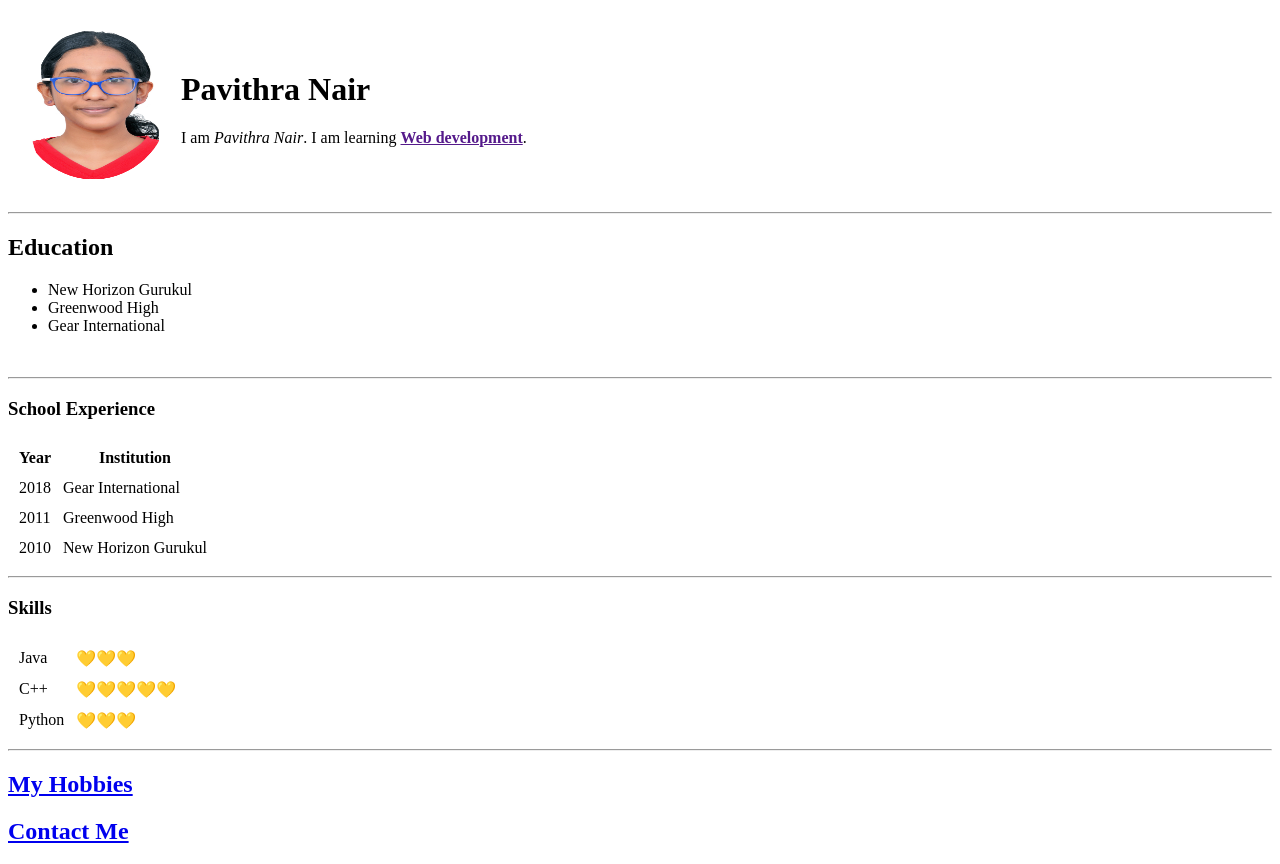
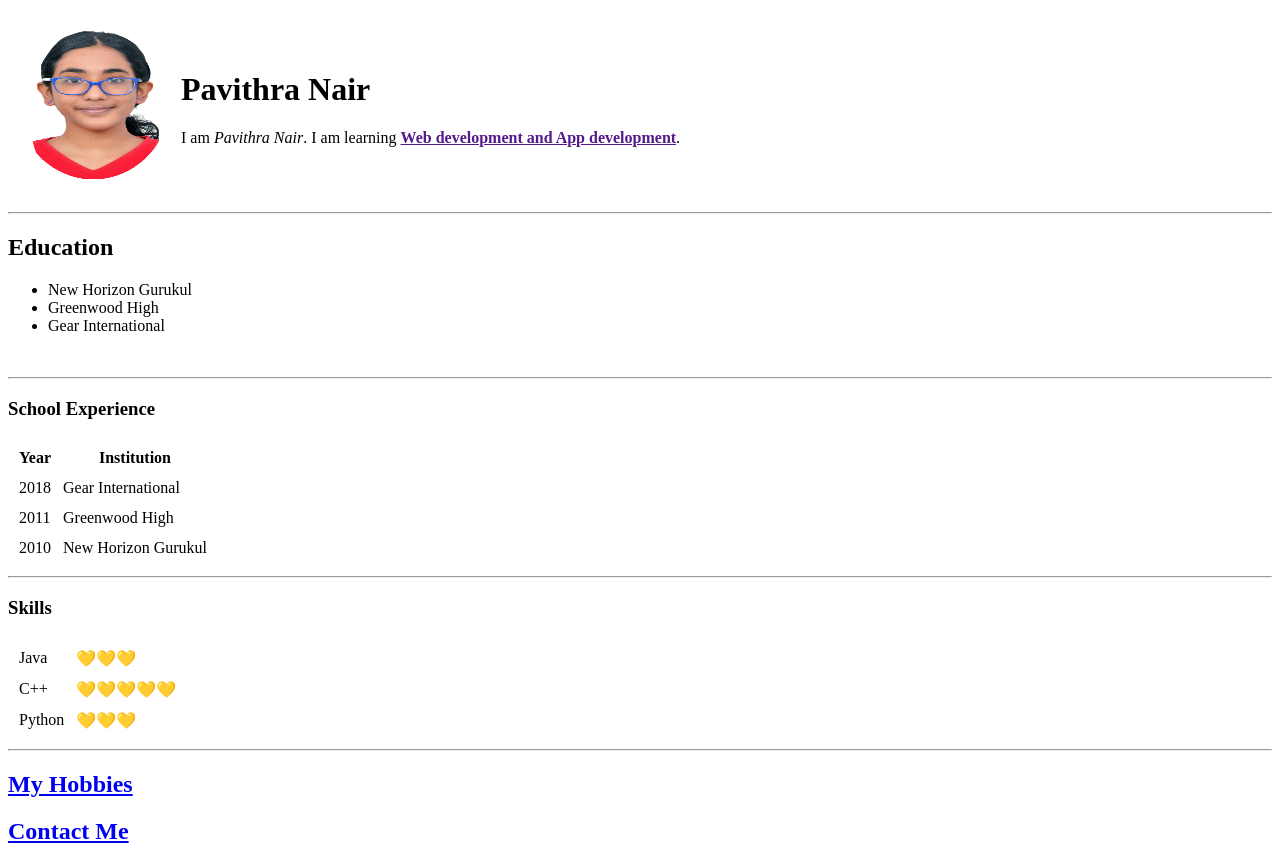
Before and after one commit to pavithranair/cv, a plain HTML site: page index.html in a window 1280 px wide. Drawn offline with Linux system fonts and the light colour scheme.

```diff
--- a/index.html
+++ b/index.html
@@ -9,7 +9,7 @@
       <tr>
         <td><img src="pavithra.png"  width="130" height="150" alt=""></td>
         <td><h1>Pavithra Nair</h1>
-        <p>I am <em>Pavithra Nair</em>. I am learning <a href><strong>Web development</strong></a>.</p>
+        <p>I am <em>Pavithra Nair</em>. I am learning <a href><strong>Web development and App development</strong></a>.</p>
         </td>
       </tr>
     </table>
```
